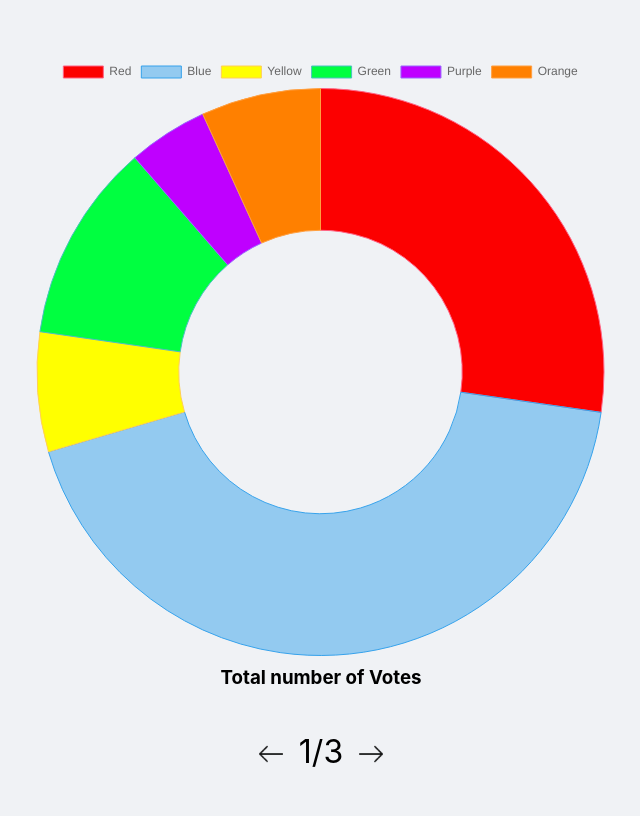
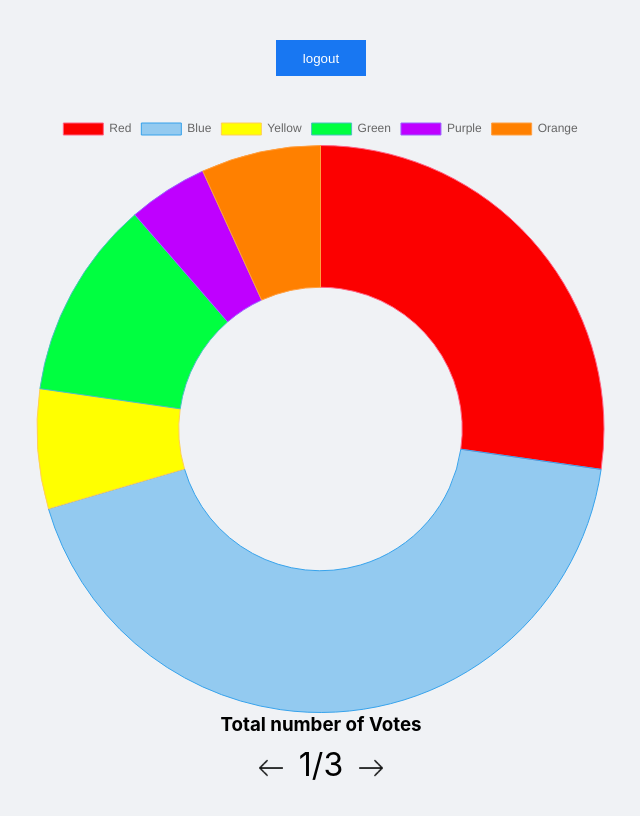
Before and after one commit to SainathPatil001/novoretail, a React (Create React App) app: page / in a window 1280 px wide. Shown: the whole page, without its empty margins (319-959 px from the left). Built offline with nearby package versions, Linux system fonts and the light colour scheme; sample sign-in values are in the browser's storage.

Commit message:
added logout feature

```diff
--- a/src/components/Home.js
+++ b/src/components/Home.js
@@ -5,13 +5,21 @@ import GraphContainer3 from './GraphContainer3'
 import "./home.css"
 import imgPrev from "./prevbtn.png"
 import imgNext from "./nextbtn.png"
+import { useNavigate } from 'react-router-dom'
 export default function Home() {
 
     const [graphContainerCount, setGraphContainerCount] = useState(1)
 
-    // console.log();
+    const navigate=useNavigate()
     return (
         <div className='homeContainer'>
+
+            <button onClick={()=>{
+
+                localStorage.removeItem("isAuthenticated")
+            // <Navigate to="/login"></Navigate>
+            navigate("/login")
+            }}>logout</button>
             <div className='graphContainer'>
 
                 {graphContainerCount===1?<GraphContainer1></GraphContainer1>:graphContainerCount===2?<GraphContainer2></GraphContainer2>:<GraphContainer3></GraphContainer3>}
--- a/src/components/home.css
+++ b/src/components/home.css
@@ -4,7 +4,7 @@
     height: 100%;
     width: 95%;
     overflow: hidden;
-    margin: 1em auto;
+    margin: 0.5em auto;
     display: flex;
   flex-wrap: wrap;
   justify-content: space-around;
@@ -74,5 +74,17 @@
 
 .graphTitle{
     text-align: center;
-    margin-top: 0.5em;
+
 }
+
+.homeContainer button{
+    padding: 0.8em 2em;
+    background-color: #1877f2;
+    color: #fff;
+    border: none;
+    margin-top: 1em;
+}
+.homeContainer button:hover{
+    background-color: #0a5ac4;
+
+}
```
